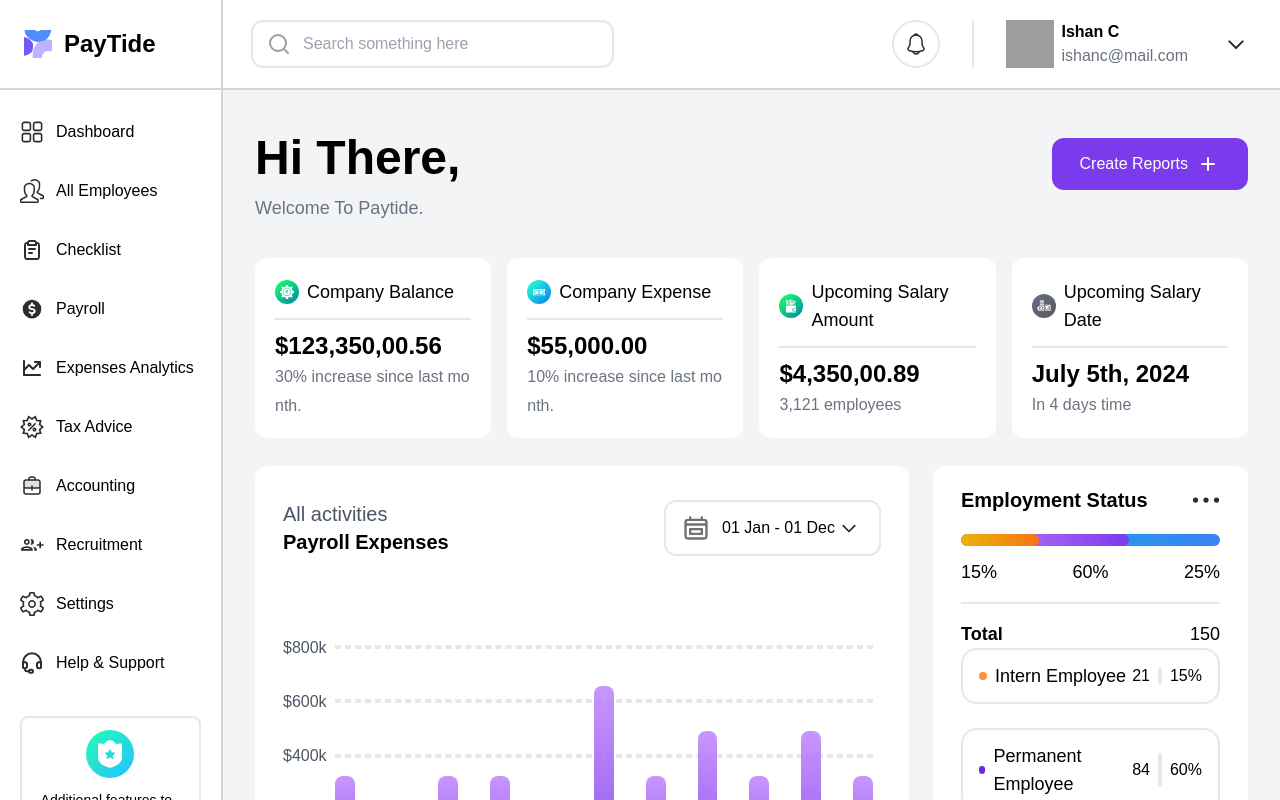
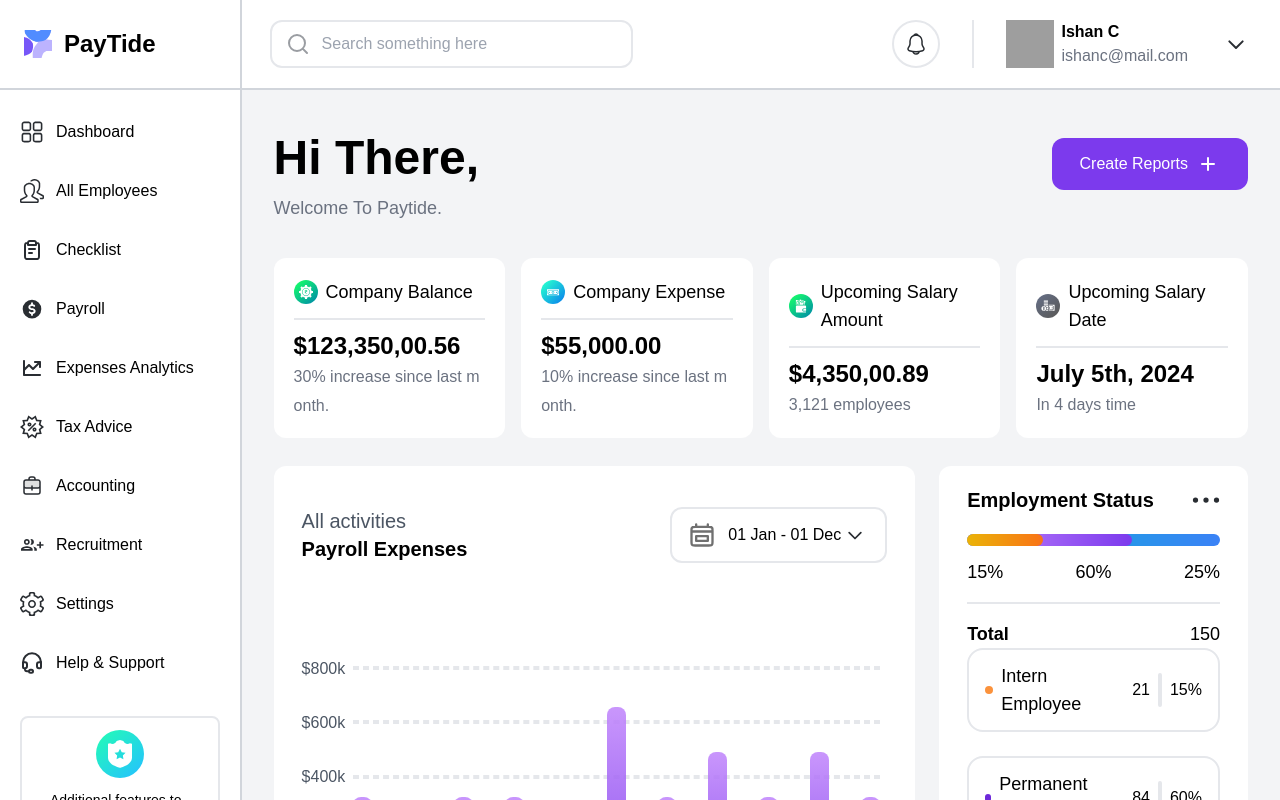
Before and after one commit to 80ishan/dash-board, a React (Vite) app: page / in a window 1280 px wide. Shown: the top 800 px of the page. Built offline with nearby package versions, Linux system fonts and the light colour scheme; grey boxes are pictures that could not be loaded.

Commit message:
no visible scrollbar

```diff
--- a/src/App.jsx
+++ b/src/App.jsx
@@ -35,7 +35,7 @@
             </ul>
           </header>
 
-          <nav className="navbar overflow-x-scroll top-0 sticky h-screen max-w-fit border-r-2 border-gray-300 max-md:hidden">
+          <nav className="navbar scroll top-0 sticky h-screen max-w-fit border-r-2 border-gray-300 max-md:hidden">
             <div className="flex gap-3 items-center ps-6 py-7 pe-28 border-b-2 border-gray-300 max-w-fit max-xl:pe-6 max-xl:py-8">
               <img
                 className=" w-7"
--- a/src/index.css
+++ b/src/index.css
@@ -19,3 +19,7 @@
 #check:checked ~ .mobile-drop {
   display: block;
 }
+
+::-webkit-scrollbar {
+  width: 0px;
+}
```
